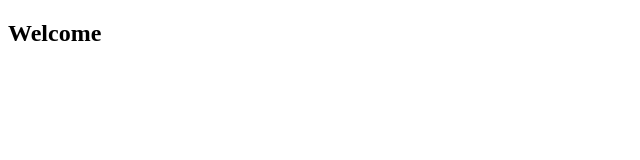
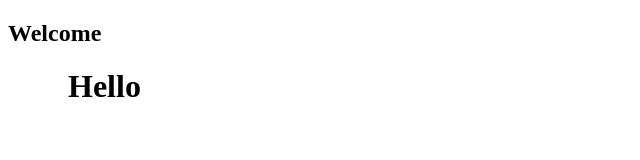
Before and after one commit to samholi/LearnGitHUb, a plain HTML site: page index.html in a window 1280 px wide. Shown: the whole page, without its empty margins (0-640 px from the left). Drawn offline with Linux system fonts and the light colour scheme.

Commit message:
third version of index.html (hello msg added in div )

```diff
--- a/index.html
+++ b/index.html
@@ -15,6 +15,6 @@
 </head>
 <body>
     <h2>Welcome </h2>
-    <div class="container"></div>
+    <div class="container"><h1>Hello</h1> </div>
 </body>
 </html>
```
